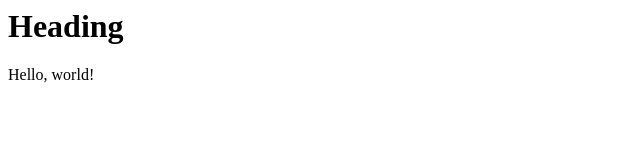
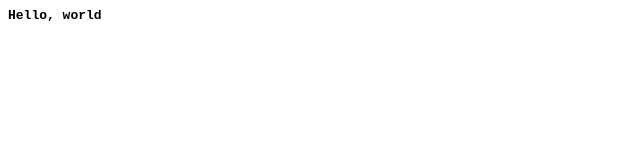
Before and after one commit to jncraton/web-dev-notes, a plain HTML site: page index.html in a window 1280 px wide. Shown: the whole page, without its empty margins (0-640 px from the left). Drawn offline with Linux system fonts and the light colour scheme.

Commit message:
Update index.html

```diff
--- a/index.html
+++ b/index.html
@@ -1,2 +1,3 @@
-<h1>Heading</h1>
-<p>Hello, world!</p>
+<pre>
+<b>Hello, world</b>
+</pre>
```
